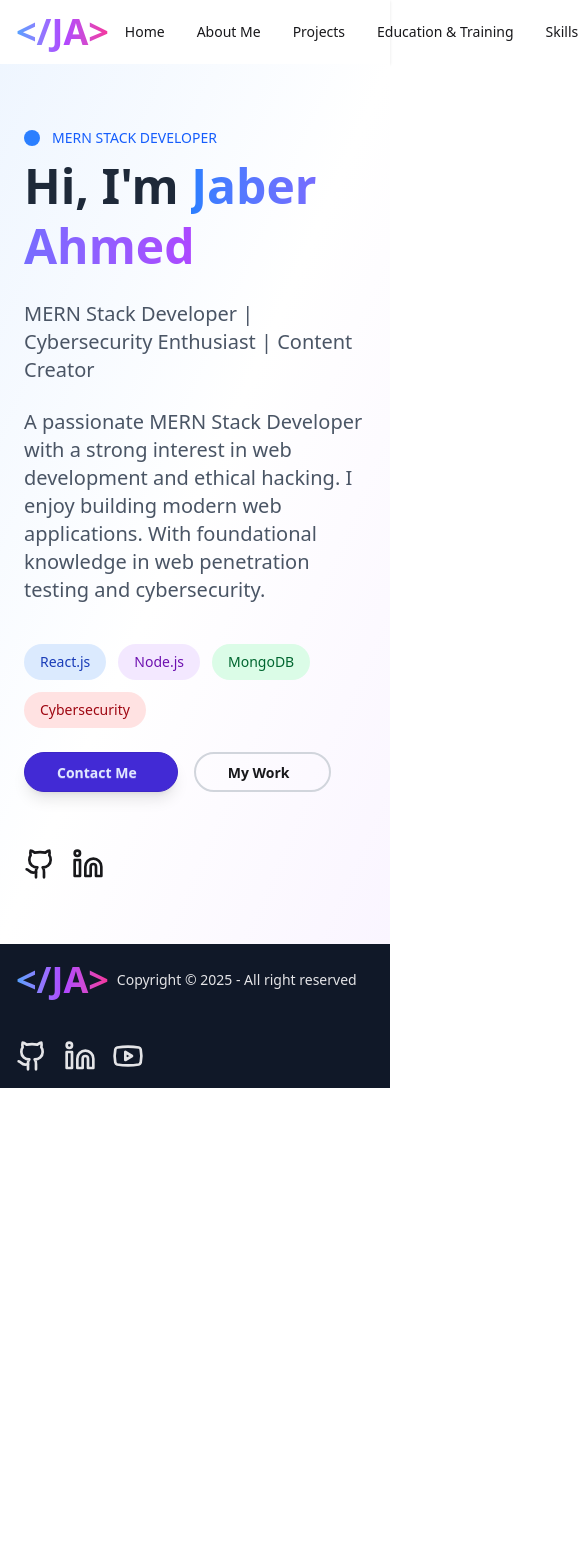
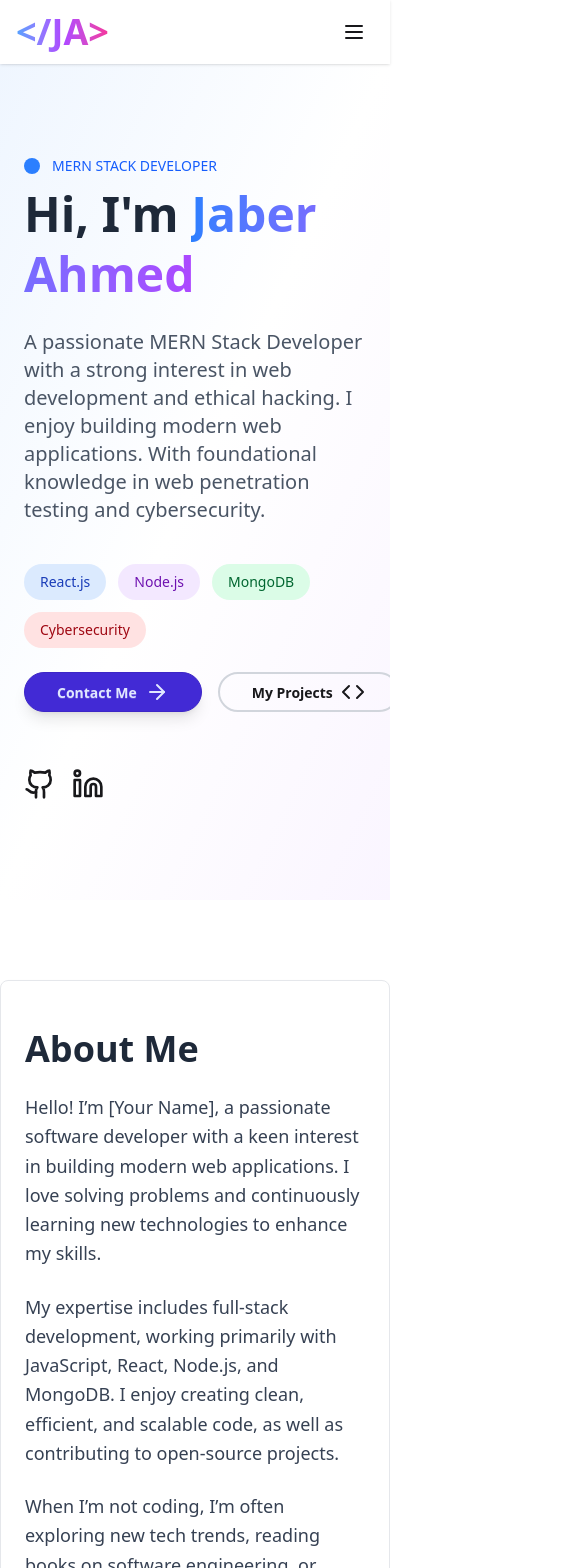
Before and after one commit to Jaber4770/My-Portfolio, a React (Vite) app in the folder my-portfolio-client/: page / in a window 390 px wide. Shown: the top 1568 px of the page, 585 px wide, since content can reach past the window. Before the commit the page ends 1088 px from the top, so only its background shows below. Built offline with nearby package versions, Linux system fonts and the light colour scheme.

Commit message:
almost finidh

```diff
--- a/my-portfolio-client/index.html
+++ b/my-portfolio-client/index.html
@@ -2,7 +2,7 @@
 <html lang="en" data-theme="light">
   <head>
     <meta charset="UTF-8" />
-    <link rel="icon" type="image/svg+xml" href="https://i.ibb.co/yF3mFZn9/image-18-removebg-preview.png" />
+    <link rel="icon" type="image/svg+xml" href="https://hackerbhai.com/assets/favicon.png" />
     <meta name="viewport" content="width=device-width, initial-scale=1.0" />
     <title>Jaber Ahmed</title>
   </head>
--- a/my-portfolio-client/package.json
+++ b/my-portfolio-client/package.json
@@ -15,6 +15,7 @@
     "react": "^19.1.0",
     "react-dom": "^19.1.0",
     "react-router": "^7.6.3",
+    "react-scroll": "^1.9.3",
     "react-typed": "^2.0.12",
     "tailwindcss": "^4.1.11"
   },
--- a/my-portfolio-client/src/Layout/RootLayout.jsx
+++ b/my-portfolio-client/src/Layout/RootLayout.jsx
@@ -2,13 +2,44 @@ import React from 'react';
 import { Outlet } from 'react-router';
 import Footer from '../Pages/Shared/Footer/Footer';
 import Navbar from '../Pages/Shared/Navbar/Navbar';
+import About from '../Pages/About/About';
+import Home from '../Pages/Home/Home';
+import Skills from '../Pages/Skills/Skills';
+import Projects from '../Pages/Projects/Projects';
+import Education from '../Pages/Education/Education';
+import Contact from '../Pages/Contact/Contact';
+import { Element } from 'react-scroll';
 
 const RootLayout = () => {
     return (
         <div>
-            <Navbar></Navbar>
-            <Outlet></Outlet>
-            <Footer></Footer>
+            <Navbar />
+
+            <Element name="home">
+                <Home />
+            </Element>
+
+            <Element name="about">
+                <About />
+            </Element>
+
+            <Element name="skills">
+                <Skills />
+            </Element>
+
+            <Element name="projects">
+                <Projects />
+            </Element>
+
+            <Element name="education">
+                <Education />
+            </Element>
+
+            <Element name="contact">
+                <Contact />
+            </Element>
+
+            <Footer />
         </div>
     );
 };
--- a/my-portfolio-client/src/Pages/About/About.jsx
+++ b/my-portfolio-client/src/Pages/About/About.jsx
@@ -2,7 +2,7 @@ import React from 'react';
 
 const About = () => {
     return (
-        <section className="max-w-4xl mx-auto px-6 py-12 bg-white rounded-lg shadow-md border border-gray-200 my-20">
+        <section id='about' className="max-w-4xl mx-auto px-6 py-12 bg-white rounded-lg shadow-md border border-gray-200 my-20">
             <h1 className="text-4xl font-bold mb-6 text-gray-800">About Me</h1>
             <p className="text-lg leading-relaxed text-gray-700 mb-6">
                 Hello! I’m [Your Name], a passionate software developer with a keen interest in building modern web applications.
--- a/my-portfolio-client/src/Pages/Contact/Contact.jsx
+++ b/my-portfolio-client/src/Pages/Contact/Contact.jsx
@@ -44,7 +44,7 @@ const Contact = () => {
     };
 
     return (
-        <section className="max-w-md mx-auto p-6 bg-base-100 shadow-md rounded-md my-20">
+        <section id='contact' className="max-w-md mx-auto p-6 bg-base-100 shadow-md rounded-md my-20">
             <h2 className="text-3xl font-semibold mb-6 text-center">Contact Me</h2>
             {submitted && (
                 <p className="mb-4 text-green-600 font-medium text-center">
--- a/my-portfolio-client/src/Pages/Education/Education.jsx
+++ b/my-portfolio-client/src/Pages/Education/Education.jsx
@@ -23,7 +23,7 @@ const Education = () => {
     ];
 
     return (
-        <section className="max-w-5xl mx-auto px-6 py-12 bg-white shadow-md rounded-lg border border-gray-200 my-20">
+        <section id='education' className="max-w-5xl mx-auto px-6 py-12 bg-white shadow-md rounded-lg border border-gray-200 my-20">
             <h1 className="text-4xl font-bold text-gray-800 mb-10">Education</h1>
             <div className="space-y-8">
                 {educationData.map((edu, index) => (
--- a/my-portfolio-client/src/Pages/Home/Home.jsx
+++ b/my-portfolio-client/src/Pages/Home/Home.jsx
@@ -1,11 +1,12 @@
 import React from 'react';
-import { Github, Linkedin } from 'lucide-react';
+import { ArrowRight, Code, Github, Linkedin } from 'lucide-react';
 import './Home.css'
 import { Link } from 'react-router';
+// import TypingTitle from './TypingTitle';
 
 const Home = () => {
     return (
-        <section className="min-h-screen flex items-center justify-center relative overflow-hidden bg-gradient-to-br from-blue-50 via-white to-purple-50 px-6 py-16">
+        <section id='home' className="min-h-screen flex items-center justify-center relative overflow-hidden bg-gradient-to-br from-blue-50 via-white to-purple-50 px-6 py-16 mt-14">
             {/* Background blobs */}
             <div className="absolute w-64 h-64 bg-blue-500 rounded-full top-20 left-20 opacity-20 blur-[60px] z-[-1] animate-float"></div>
             <div className="absolute w-72 h-72 bg-purple-500 rounded-full bottom-20 right-20 opacity-20 blur-[60px] z-[-1] animate-float-reverse"></div>
@@ -22,9 +23,8 @@ const Home = () => {
                         Hi, I'm <span className="bg-gradient-to-r from-blue-500 to-purple-500 bg-clip-text text-transparent">Jaber Ahmed</span>
                     </h1>
 
-                    <p className="text-xl text-gray-600">
-                        MERN Stack Developer | Cybersecurity Enthusiast | Content Creator
-                    </p>
+                    {/* <TypingTitle></TypingTitle> */}
+
                     <p className="text-xl text-gray-600">
                         A passionate MERN Stack Developer with a strong interest in web development and ethical hacking.
                         I enjoy building modern web applications. With foundational knowledge in web penetration testing and cybersecurity.
@@ -40,10 +40,10 @@ const Home = () => {
 
                         <div className="flex gap-4">
                             <a href="#contact" className="btn btn-primary px-8 py-3 rounded-full shadow-lg hover:shadow-xl transition-all duration-300 flex items-center gap-2">
-                                Contact Me <i className="fas fa-arrow-right"></i>
+                                Contact Me <ArrowRight/>
                             </a>
                             <a href="#projects" className="btn btn-outline px-8 py-3 rounded-full border-2 border-gray-300 hover:border-blue-500 transition-all duration-300 flex items-center gap-2">
-                                My Work <i className="fas fa-code"></i>
+                                My Projects <Code />
                             </a>
                         </div>
                     </div>
--- /dev/null
+++ b/my-portfolio-client/src/Pages/Home/TypingTitle.jsx
@@ -0,0 +1,21 @@
+import React from 'react';
+import { Typed } from 'react-typed';
+
+const TypingTitle = () => {
+    return (
+        <p className="text-xl text-gray-600 h-8">
+            <Typed
+                strings={[
+                    'MERN Stack Developer',
+                    'Cybersecurity Enthusiast',
+                    'Content Creator'
+                ]}
+                typeSpeed={50}
+                backSpeed={30}
+                loop
+            />
+        </p>
+    );
+};
+
+export default TypingTitle;
--- a/my-portfolio-client/src/Pages/Projects/Projects.jsx
+++ b/my-portfolio-client/src/Pages/Projects/Projects.jsx
@@ -29,7 +29,7 @@ const Projects = () => {
     ];
 
     return (
-        <section className="max-w-6xl mx-auto px-6 py-12">
+        <section id='projects' className="max-w-6xl mx-auto px-6 py-12">
             <h1 className="text-4xl font-bold text-gray-800 mb-10">Projects</h1>
             <div className="grid md:grid-cols-2 lg:grid-cols-3 gap-8">
                 {projects.map((project, index) => (
--- a/my-portfolio-client/src/Pages/Shared/Navbar/Navbar.jsx
+++ b/my-portfolio-client/src/Pages/Shared/Navbar/Navbar.jsx
@@ -1,27 +1,162 @@
-import React from 'react';
-import { Link } from 'react-router';
+import React, { useState } from 'react';
+import { Link } from 'react-scroll';
 
 const Navbar = () => {
+    const [menuOpen, setMenuOpen] = useState(false);
+
     return (
-        <div className="navbar bg-base-100 shadow-sm px-4 fixed sticky">
+        <div className="navbar bg-base-100 shadow-sm px-4 fixed top-0 left-0 w-full z-50">
             <div className="flex-1">
                 <Link to="/" className="">
                     <span className="font-bold text-4xl bg-gradient-to-r from-blue-400 via-purple-500 to-pink-500 bg-clip-text text-transparent">
                         &lt;/JA&gt;
                     </span>
-
                 </Link>
             </div>
-            <div className="flex-none">
+
+            {/* Desktop Menu */}
+            <div className="hidden md:flex flex-none">
                 <ul className="menu menu-horizontal px-1 gap-2 text-sm md:text-base">
-                    <li><Link to="/">Home</Link></li>
-                    <li><Link to="/about">About Me</Link></li>
-                    <li><Link to="/projects">Projects</Link></li>
-                    <li><Link to="/education">Education & Training</Link></li>
-                    <li><Link to="/skills">Skills</Link></li>
-                    <li><Link to="/contact">Contact</Link></li>
+                    <li>
+                        <Link to="home" smooth={true} duration={500} className="cursor-pointer">
+                            Home
+                        </Link>
+                    </li>
+                    <li>
+                        <Link to="about" smooth={true} duration={500} className="cursor-pointer">
+                            About Me
+                        </Link>
+                    </li>
+                    <li>
+                        <Link to="skills" smooth={true} duration={500} className="cursor-pointer">
+                            Skills
+                        </Link>
+                    </li>
+                    <li>
+                        <Link to="projects" smooth={true} duration={500} className="cursor-pointer">
+                            Projects
+                        </Link>
+                    </li>
+                    <li>
+                        <Link to="education" smooth={true} duration={500} className="cursor-pointer">
+                            Education & Training
+                        </Link>
+                    </li>
+                    <li>
+                        <Link to="contact" smooth={true} duration={500} className="cursor-pointer">
+                            Contact
+                        </Link>
+                    </li>
                 </ul>
             </div>
+
+            {/* Mobile Hamburger */}
+            <div className="md:hidden flex-none">
+                <button
+                    className="btn btn-square btn-ghost"
+                    onClick={() => setMenuOpen(!menuOpen)}
+                    aria-label="Toggle Menu"
+                >
+                    {/* Hamburger icon */}
+                    <svg
+                        xmlns="http://www.w3.org/2000/svg"
+                        className="h-6 w-6"
+                        fill="none"
+                        viewBox="0 0 24 24"
+                        stroke="currentColor"
+                    >
+                        {menuOpen ? (
+                            <path
+                                strokeLinecap="round"
+                                strokeLinejoin="round"
+                                strokeWidth={2}
+                                d="M6 18L18 6M6 6l12 12"
+                            />
+                        ) : (
+                            <path
+                                strokeLinecap="round"
+                                strokeLinejoin="round"
+                                strokeWidth={2}
+                                d="M4 6h16M4 12h16M4 18h16"
+                            />
+                        )}
+                    </svg>
+                </button>
+            </div>
+
+            {/* Mobile Dropdown Menu */}
+            {menuOpen && (
+                <div className="absolute top-full left-0 w-full bg-base-100 shadow-md md:hidden z-40">
+                    <ul className="menu menu-vertical px-4 py-2 gap-2 text-base">
+                        <li>
+                            <Link
+                                to="home"
+                                smooth={true}
+                                duration={500}
+                                className="cursor-pointer"
+                                onClick={() => setMenuOpen(false)}
+                            >
+                                Home
+                            </Link>
+                        </li>
+                        <li>
+                            <Link
+                                to="about"
+                                smooth={true}
+                                duration={500}
+                                className="cursor-pointer"
+                                onClick={() => setMenuOpen(false)}
+                            >
+                                About Me
+                            </Link>
+                        </li>
+                        <li>
+                            <Link
+                                to="skills"
+                                smooth={true}
+                                duration={500}
+                                className="cursor-pointer"
+                                onClick={() => setMenuOpen(false)}
+                            >
+                                Skills
+                            </Link>
+                        </li>
+                        <li>
+                            <Link
+                                to="projects"
+                                smooth={true}
+                                duration={500}
+                                className="cursor-pointer"
+                                onClick={() => setMenuOpen(false)}
+                            >
+                                Projects
+                            </Link>
+                        </li>
+                        <li>
+                            <Link
+                                to="education"
+                                smooth={true}
+                                duration={500}
+                                className="cursor-pointer"
+                                onClick={() => setMenuOpen(false)}
+                            >
+                                Education & Training
+                            </Link>
+                        </li>
+                        <li>
+                            <Link
+                                to="contact"
+                                smooth={true}
+                                duration={500}
+                                className="cursor-pointer"
+                                onClick={() => setMenuOpen(false)}
+                            >
+                                Contact
+                            </Link>
+                        </li>
+                    </ul>
+                </div>
+            )}
         </div>
     );
 };
--- a/my-portfolio-client/src/Pages/Skills/Skills.jsx
+++ b/my-portfolio-client/src/Pages/Skills/Skills.jsx
@@ -15,7 +15,7 @@ const Skills = () => {
     ];
 
     return (
-        <section className="max-w-5xl mx-auto px-6 py-12 bg-white rounded-lg shadow-md border border-gray-200 my-20">
+        <section id='skills' className="max-w-5xl mx-auto px-6 py-12 bg-white rounded-lg shadow-md border border-gray-200 my-20">
             <h1 className="text-4xl font-bold mb-8 text-gray-800">My Skills</h1>
             <div className="space-y-6">
                 {skills.map((skill, idx) => (
--- a/my-portfolio-client/src/Router/router.jsx
+++ b/my-portfolio-client/src/Router/router.jsx
@@ -14,7 +14,8 @@ export const router = createBrowserRouter([
     {
         path: "/",
         element: <RootLayout></RootLayout>,
-        children: [
+        index: true
+        /* children: [
             {
                 path: '/',
                 Component: Home
@@ -39,6 +40,6 @@ export const router = createBrowserRouter([
                 path: 'contact',
                 Component: Contact
             },
-        ]
+        ] */
     },
 ]);
```
Also changed, not shown: 1 other file (tests, documents, lock files or other folders).
